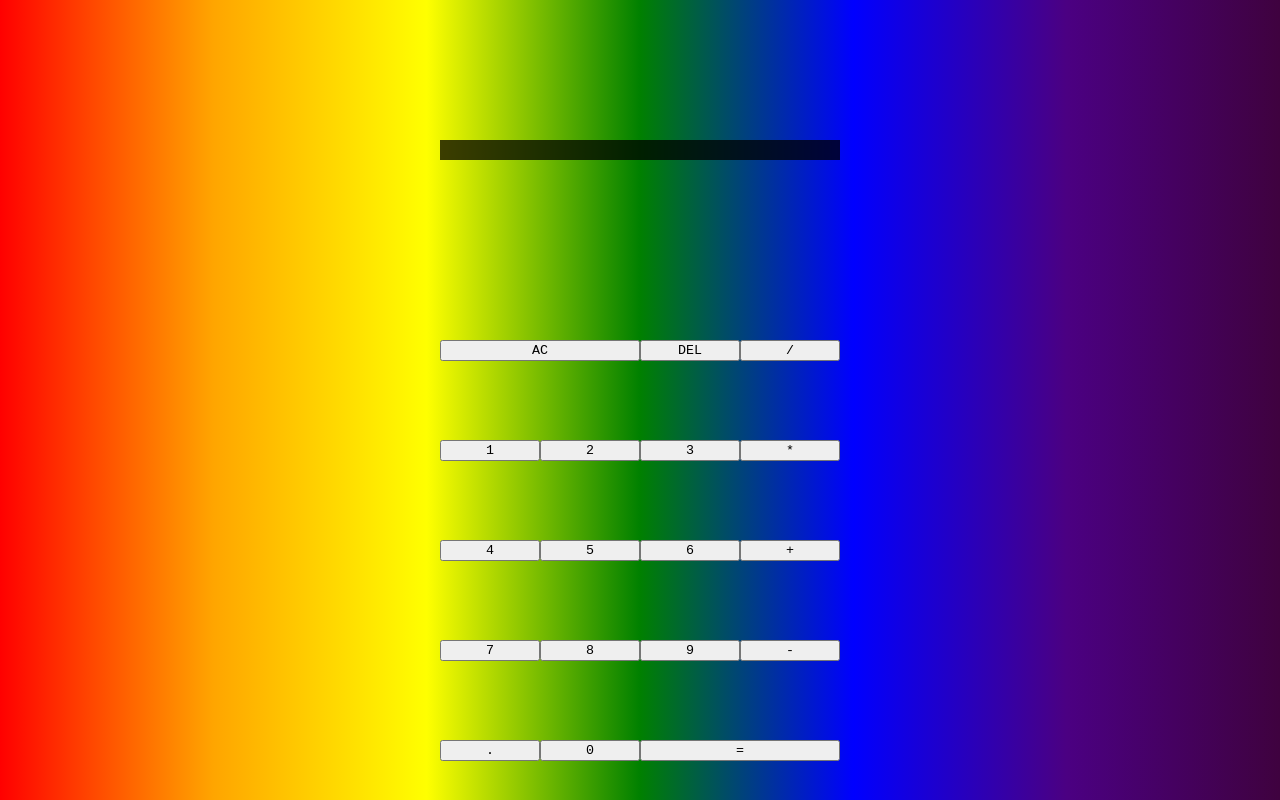
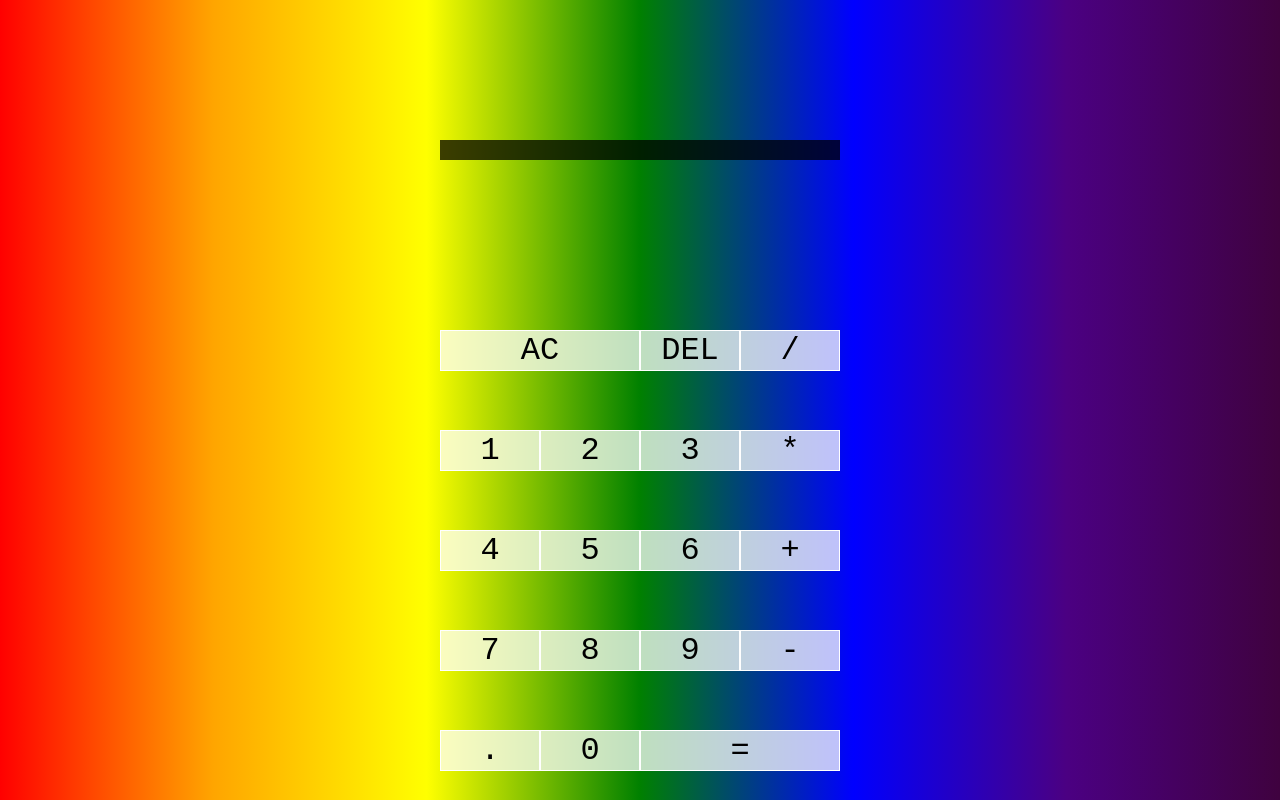
Before and after one commit to Reetah589/rainbow-calculator, a plain HTML site: page index.html in a window 1280 px wide. Drawn offline with Linux system fonts and the light colour scheme.

Commit message:
finishing css styles

```diff
--- a/style.css
+++ b/style.css
@@ -17,6 +17,18 @@ body {
     min-height: 100vh;
     grid-template-columns: repeat(4, 100px);
     grid-template-rows: minmax(120px, auto) repeat(5,100px);
+}
+
+.calculator-grid > button {
+    cursor: pointer;
+    font-size: 2rem;
+    border: 1px solid white;
+    outline: none;
+    background-color: rgba(255, 255, 255, .75);
+}
+
+.calculator-grid > button:hover {
+    background-color: rgba(255, 255, 255, .9);
 }
 
 .span-two {
```
